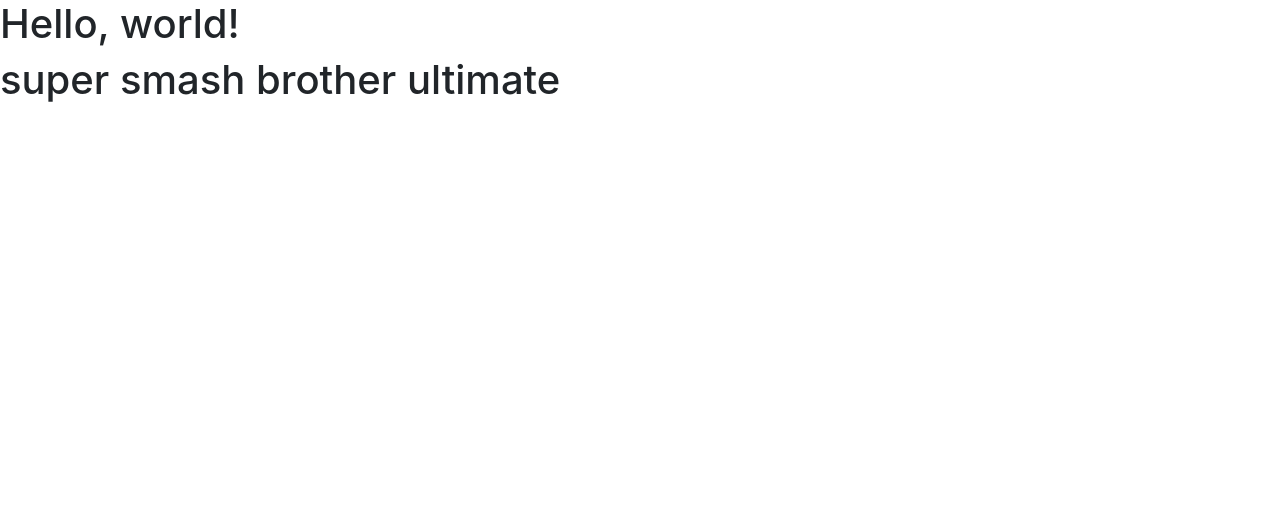
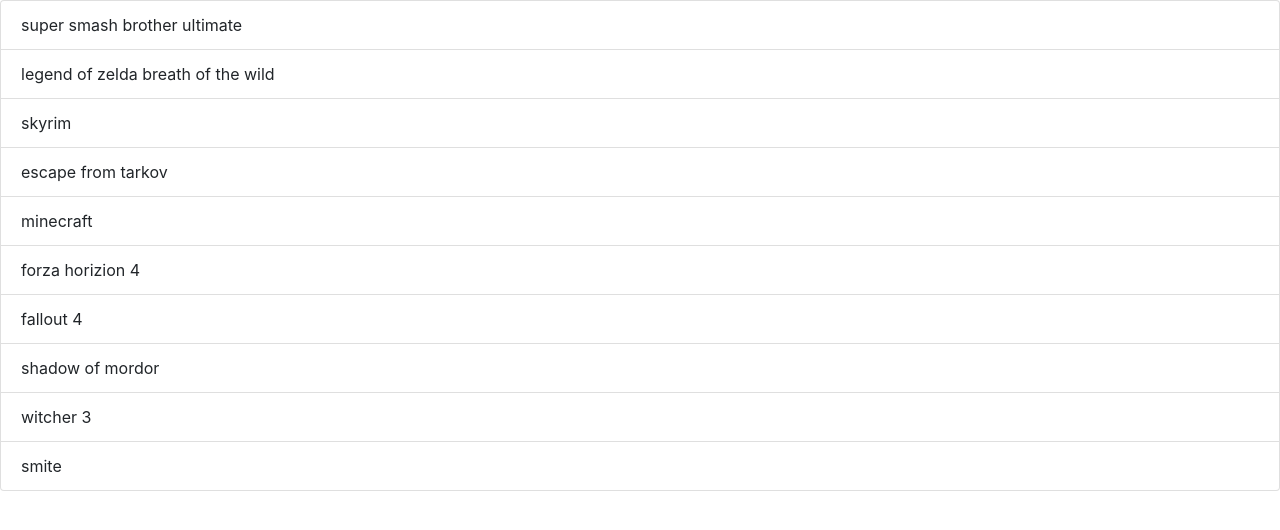
Before and after one commit to Goodguynoodles/verb-koos-van-losenoord-316595, a plain HTML site: page index.html in a window 1280 px wide. Drawn offline with nearby package versions, Linux system fonts and the light colour scheme.

Commit message:
game list

```diff
--- a/index.html
+++ b/index.html
@@ -11,8 +11,19 @@
     <title>Hello, world!</title>
   </head>
   <body>
-    <h1>Hello, world!</h1>
-    <h1>super smash brother ultimate</h1>
+
+    <ul class="list-group">
+        <li class="list-group-item">super smash brother ultimate</li>
+        <li class="list-group-item">legend of zelda breath of the wild</li>
+        <li class="list-group-item">skyrim</li>
+        <li class="list-group-item">escape from tarkov</li>
+        <li class="list-group-item">minecraft</li>
+        <li class="list-group-item">forza horizion 4</li>
+        <li class="list-group-item">fallout 4</li>
+        <li class="list-group-item">shadow of mordor</li>
+        <li class="list-group-item">witcher 3</li>
+        <li class="list-group-item">smite</li>
+      </ul>
     <!-- Optional JavaScript -->
     <!-- jQuery first, then Popper.js, then Bootstrap JS -->
     <script src="https://code.jquery.com/jquery-3.3.1.slim.min.js" integrity="sha384-q8i/X+965DzO0rT7abK41JStQIAqVgRVzpbzo5smXKp4YfRvH+8abtTE1Pi6jizo" crossorigin="anonymous"></script>
```
